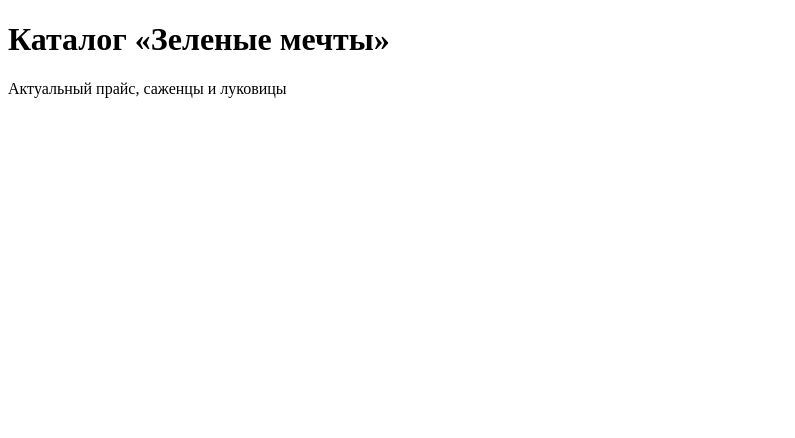
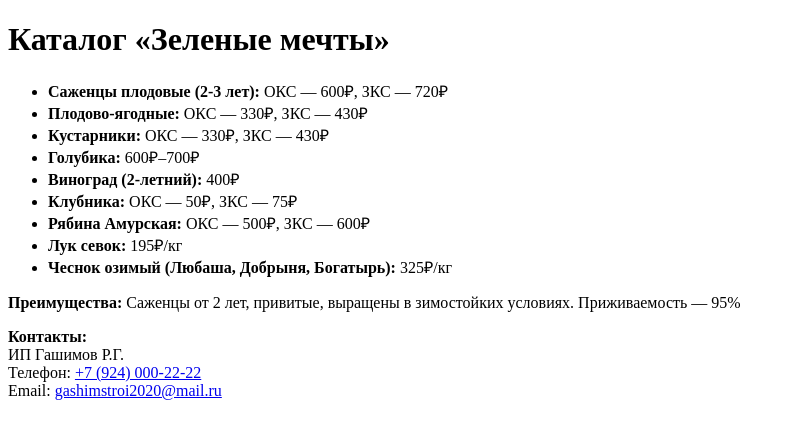
Before and after one commit to Alina7373673/green1, a plain HTML site: page catalog.html in a window 1280 px wide. Shown: the whole page, without its empty margins (0-795 px from the left). Drawn offline with Linux system fonts and the light colour scheme.

Commit message:
Add files via upload

```diff
--- a/catalog.html
+++ b/catalog.html
@@ -1,3 +1,23 @@
 <!DOCTYPE html>
-<html lang="ru"><head><meta charset="UTF-8"><title>Каталог</title></head>
-<body><h1>Каталог «Зеленые мечты»</h1><p>Актуальный прайс, саженцы и луковицы</p></body></html>
+<html lang="ru">
+<head><meta charset="UTF-8"><title>Каталог</title></head>
+<body>
+  <h1>Каталог «Зеленые мечты»</h1>
+  <ul>
+    <li><b>Саженцы плодовые (2-3 лет):</b> ОКС — 600₽, ЗКС — 720₽</li>
+    <li><b>Плодово-ягодные:</b> ОКС — 330₽, ЗКС — 430₽</li>
+    <li><b>Кустарники:</b> ОКС — 330₽, ЗКС — 430₽</li>
+    <li><b>Голубика:</b> 600₽–700₽</li>
+    <li><b>Виноград (2-летний):</b> 400₽</li>
+    <li><b>Клубника:</b> ОКС — 50₽, ЗКС — 75₽</li>
+    <li><b>Рябина Амурская:</b> ОКС — 500₽, ЗКС — 600₽</li>
+    <li><b>Лук севок:</b> 195₽/кг</li>
+    <li><b>Чеснок озимый (Любаша, Добрыня, Богатырь):</b> 325₽/кг</li>
+  </ul>
+  <p><b>Преимущества:</b> Саженцы от 2 лет, привитые, выращены в зимостойких условиях. Приживаемость — 95%</p>
+  <p><b>Контакты:</b><br>
+  ИП Гашимов Р.Г.<br>
+  Телефон: <a href="tel:+79240002222">+7 (924) 000-22-22</a><br>
+  Email: <a href="mailto:gashimstroi2020@mail.ru">gashimstroi2020@mail.ru</a></p>
+</body>
+</html>
```
